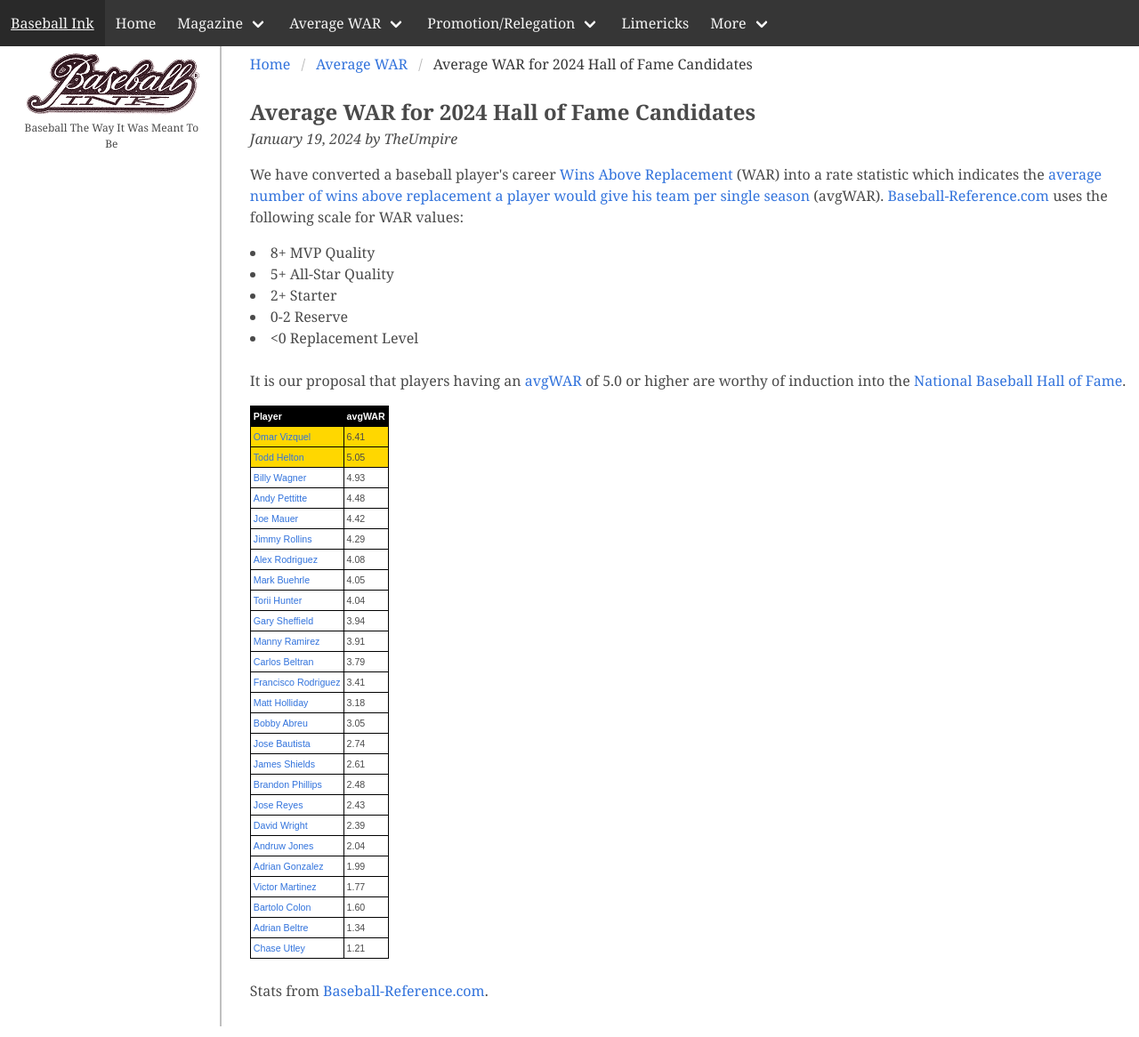
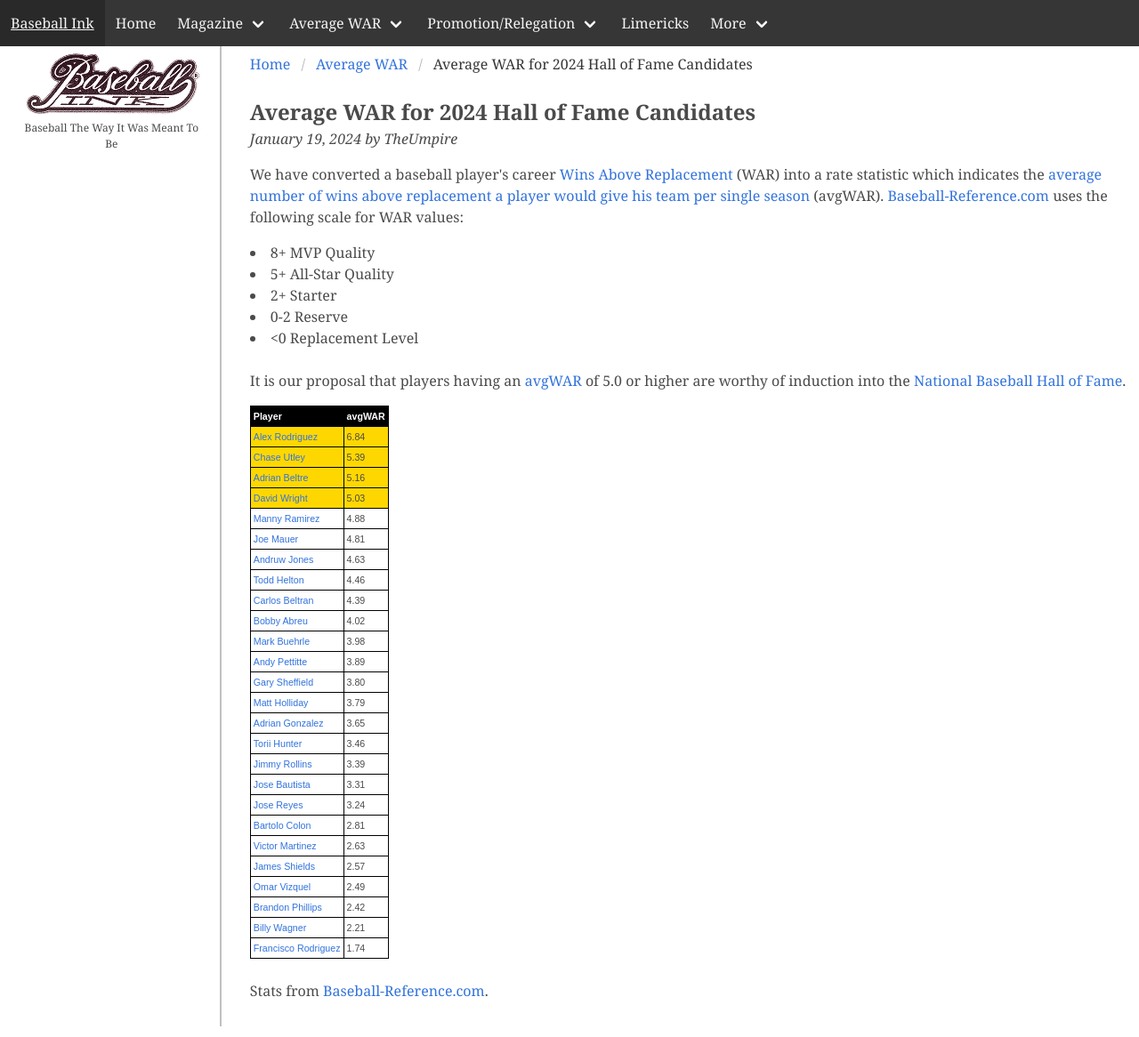
Before and after one commit to jaypalexa/baseballink, a Jekyll site: the page built from pages/avg-war/average-war-for-2024-hall-of-fame-candidates.md, in a window 1280 px wide. Shown: the whole page at 89% size. Built offline with Jekyll 4.4.1, drawn with Linux system fonts in a browser that asks for light colours.

Commit message:
Fixed 2024 AvgWAR HOF

```diff
--- a/pages/avg-war/average-war-for-2024-hall-of-fame-candidates.md
+++ b/pages/avg-war/average-war-for-2024-hall-of-fame-candidates.md
@@ -29,33 +29,32 @@
   <td>Player</td>
   <td>avgWAR</td>
   </tr>
-	<tr class="avg-war-hof"><td><a href="https://www.baseball-reference.com/players/v/vizquom01.shtml">Omar Vizquel</a></td><td>6.41</td></tr>
-	<tr class="avg-war-hof"><td><a href="https://www.baseball-reference.com/players/h/heltoto01.shtml">Todd Helton</a></td><td>5.05</td></tr>
-	<tr><td><a href="https://www.baseball-reference.com/players/w/wagnebi02.shtml">Billy Wagner</a></td><td>4.93</td></tr>
-	<tr><td><a href="https://www.baseball-reference.com/players/p/pettian01.shtml">Andy Pettitte</a></td><td>4.48</td></tr>
-	<tr><td><a href="https://www.baseball-reference.com/players/m/mauerjo01.shtml">Joe Mauer</a></td><td>4.42</td></tr>
-	<tr><td><a href="https://www.baseball-reference.com/players/r/rolliji01.shtml">Jimmy Rollins</a></td><td>4.29</td></tr>
-	<tr><td><a href="https://www.baseball-reference.com/players/r/rodrial01.shtml">Alex Rodriguez</a></td><td>4.08</td></tr>
-	<tr><td><a href="https://www.baseball-reference.com/players/b/buehrma01.shtml">Mark Buehrle</a></td><td>4.05</td></tr>
-	<tr><td><a href="https://www.baseball-reference.com/players/h/hunteto01.shtml">Torii Hunter</a></td><td>4.04</td></tr>
-	<tr><td><a href="https://www.baseball-reference.com/players/s/sheffga01.shtml">Gary Sheffield</a></td><td>3.94</td></tr>
-	<tr><td><a href="https://www.baseball-reference.com/players/r/ramirma02.shtml">Manny Ramirez</a></td><td>3.91</td></tr>
-	<tr><td><a href="https://www.baseball-reference.com/players/b/beltrca01.shtml">Carlos Beltran</a></td><td>3.79</td></tr>
-	<tr><td><a href="https://www.baseball-reference.com/players/r/rodrifr03.shtml">Francisco Rodriguez</a></td><td>3.41</td></tr>
-	<tr><td><a href="https://www.baseball-reference.com/players/h/hollima01.shtml">Matt Holliday</a></td><td>3.18</td></tr>
-	<tr><td><a href="https://www.baseball-reference.com/players/a/abreubo01.shtml">Bobby Abreu</a></td><td>3.05</td></tr>
-	<tr><td><a href="https://www.baseball-reference.com/players/b/bautijo02.shtml">Jose Bautista</a></td><td>2.74</td></tr>
-	<tr><td><a href="https://www.baseball-reference.com/players/s/shielja02.shtml">James Shields</a></td><td>2.61</td></tr>
-	<tr><td><a href="https://www.baseball-reference.com/players/p/phillbr01.shtml">Brandon Phillips</a></td><td>2.48</td></tr>
-	<tr><td><a href="https://www.baseball-reference.com/players/r/reyesjo01.shtml">Jose Reyes</a></td><td>2.43</td></tr>
-	<tr><td><a href="https://www.baseball-reference.com/players/w/wrighda03.shtml">David Wright</a></td><td>2.39</td></tr>
-	<tr><td><a href="https://www.baseball-reference.com/players/j/jonesan01.shtml">Andruw Jones</a></td><td>2.04</td></tr>
-	<tr><td><a href="https://www.baseball-reference.com/players/g/gonzaad01.shtml">Adrian Gonzalez</a></td><td>1.99</td></tr>
-	<tr><td><a href="https://www.baseball-reference.com/players/m/martivi01.shtml">Victor Martinez</a></td><td>1.77</td></tr>
-	<tr><td><a href="https://www.baseball-reference.com/players/c/colonba01.shtml">Bartolo Colon</a></td><td>1.60</td></tr>
-	<tr><td><a href="https://www.baseball-reference.com/players/b/beltrad01.shtml">Adrian Beltre</a></td><td>1.34</td></tr>
-	<tr><td><a href="https://www.baseball-reference.com/players/u/utleych01.shtml">Chase Utley</a></td><td>1.21</td></tr>
-
+	<tr class="avg-war-hof"><td><a href="https://www.baseball-reference.com/players/r/rodrial01.shtml">Alex Rodriguez</a></td><td>6.84</td></tr>
+	<tr class="avg-war-hof"><td><a href="https://www.baseball-reference.com/players/u/utleych01.shtml">Chase Utley</a></td><td>5.39</td></tr>
+	<tr class="avg-war-hof"><td><a href="https://www.baseball-reference.com/players/b/beltrad01.shtml">Adrian Beltre</a></td><td>5.16</td></tr>
+	<tr class="avg-war-hof"><td><a href="https://www.baseball-reference.com/players/w/wrighda03.shtml">David Wright</a></td><td>5.03</td></tr>
+	<tr><td><a href="https://www.baseball-reference.com/players/r/ramirma02.shtml">Manny Ramirez</a></td><td>4.88</td></tr>
+	<tr><td><a href="https://www.baseball-reference.com/players/m/mauerjo01.shtml">Joe Mauer</a></td><td>4.81</td></tr>
+	<tr><td><a href="https://www.baseball-reference.com/players/j/jonesan01.shtml">Andruw Jones</a></td><td>4.63</td></tr>
+	<tr><td><a href="https://www.baseball-reference.com/players/h/heltoto01.shtml">Todd Helton</a></td><td>4.46</td></tr>
+	<tr><td><a href="https://www.baseball-reference.com/players/b/beltrca01.shtml">Carlos Beltran</a></td><td>4.39</td></tr>
+	<tr><td><a href="https://www.baseball-reference.com/players/a/abreubo01.shtml">Bobby Abreu</a></td><td>4.02</td></tr>
+	<tr><td><a href="https://www.baseball-reference.com/players/b/buehrma01.shtml">Mark Buehrle</a></td><td>3.98</td></tr>
+	<tr><td><a href="https://www.baseball-reference.com/players/p/pettian01.shtml">Andy Pettitte</a></td><td>3.89</td></tr>
+	<tr><td><a href="https://www.baseball-reference.com/players/s/sheffga01.shtml">Gary Sheffield</a></td><td>3.80</td></tr>
+	<tr><td><a href="https://www.baseball-reference.com/players/h/hollima01.shtml">Matt Holliday</a></td><td>3.79</td></tr>
+	<tr><td><a href="https://www.baseball-reference.com/players/g/gonzaad01.shtml">Adrian Gonzalez</a></td><td>3.65</td></tr>
+	<tr><td><a href="https://www.baseball-reference.com/players/h/hunteto01.shtml">Torii Hunter</a></td><td>3.46</td></tr>
+	<tr><td><a href="https://www.baseball-reference.com/players/r/rolliji01.shtml">Jimmy Rollins</a></td><td>3.39</td></tr>
+	<tr><td><a href="https://www.baseball-reference.com/players/b/bautijo02.shtml">Jose Bautista</a></td><td>3.31</td></tr>
+	<tr><td><a href="https://www.baseball-reference.com/players/r/reyesjo01.shtml">Jose Reyes</a></td><td>3.24</td></tr>
+	<tr><td><a href="https://www.baseball-reference.com/players/c/colonba01.shtml">Bartolo Colon</a></td><td>2.81</td></tr>
+	<tr><td><a href="https://www.baseball-reference.com/players/m/martivi01.shtml">Victor Martinez</a></td><td>2.63</td></tr>
+	<tr><td><a href="https://www.baseball-reference.com/players/s/shielja02.shtml">James Shields</a></td><td>2.57</td></tr>
+	<tr><td><a href="https://www.baseball-reference.com/players/v/vizquom01.shtml">Omar Vizquel</a></td><td>2.49</td></tr>
+	<tr><td><a href="https://www.baseball-reference.com/players/p/phillbr01.shtml">Brandon Phillips</a></td><td>2.42</td></tr>
+	<tr><td><a href="https://www.baseball-reference.com/players/w/wagnebi02.shtml">Billy Wagner</a></td><td>2.21</td></tr>
+	<tr><td><a href="https://www.baseball-reference.com/players/r/rodrifr03.shtml">Francisco Rodriguez</a></td><td>1.74</td></tr>
   </tbody>
   </table>
   <br />
```
